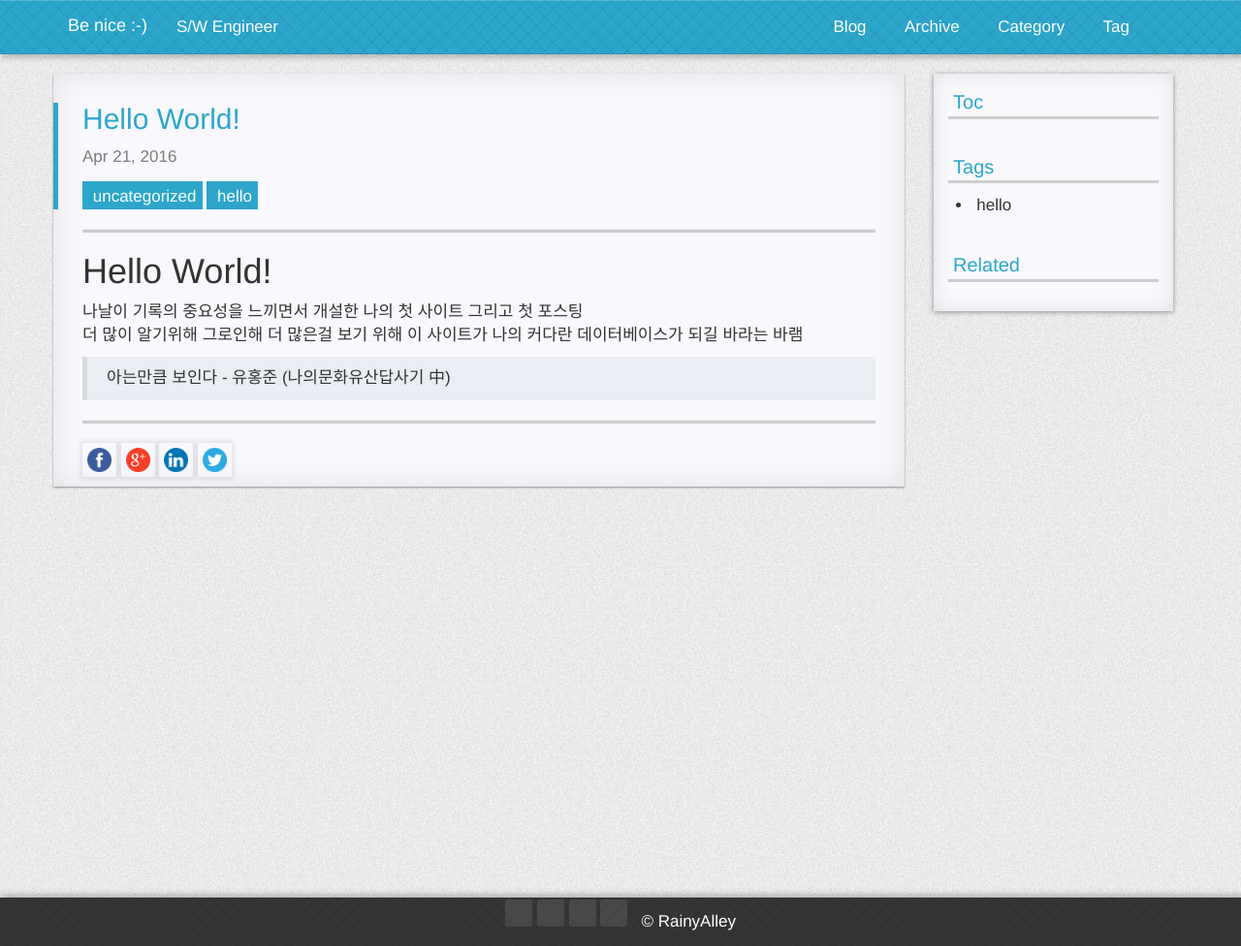
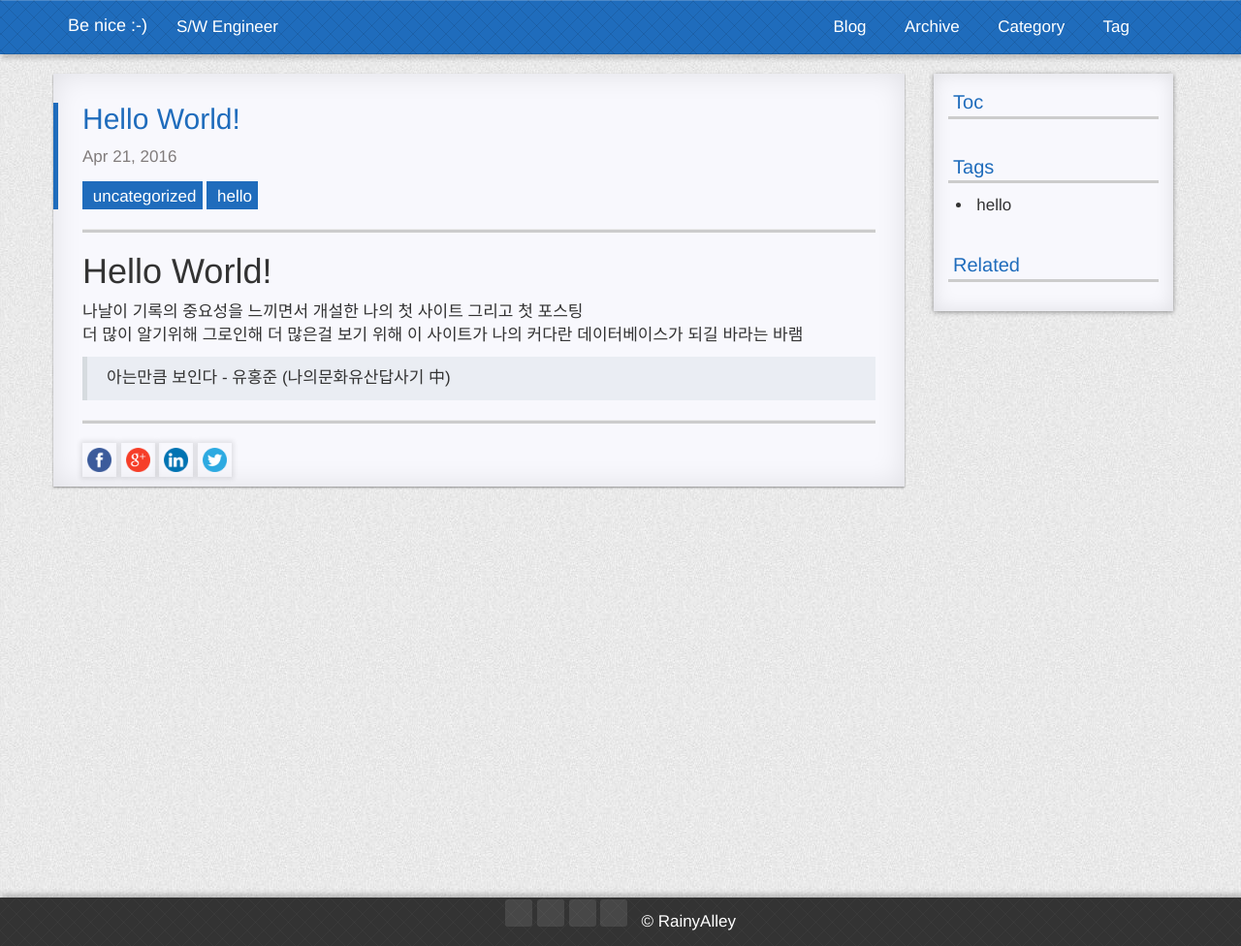
Before and after one commit to wkjeon/nicejeremy.github.io, a Jekyll site: the page built from _posts/everyday/2016-04-22-my-first-post.md, in a window 1280 px wide. Shown: the whole page at 97% size. Built offline with Jekyll 4.4.1, drawn with Linux system fonts in a browser that asks for light colours; nearby versions of some CDN libraries; comment, search, counter and statistics services are not loaded; a style sheet for code colours, icons or effects is not loaded.

Commit message:
change layout color

```diff
--- a/_includes/head.html
+++ b/_includes/head.html
@@ -5,7 +5,7 @@
     <meta name="viewport" content="width=device-width, initial-scale=1" />
     <meta name="keywords" content="{{ page.title }}, {% for category in page.categories %}{{ category }},{% endfor %} {% for tag in page.tags %}{{ tag }},{% endfor %} {{ site.title }}" />
     <meta name="description" content="{{ page.title }}, {% for category in page.categories %}{{ category }},{% endfor %} {% for tag in page.tags %}{{ tag }},{% endfor %} {% if page.excerpt %}{{ page.excerpt | strip_html | strip_newlines | truncate: 160 }}{% else %}{{ site.description }}{% endif %}" />
-    <meta name="theme-color" content="#2CA6CB"/>
+    <meta name="theme-color" content="#1F6CBC"/>
     <link rel="shortcut icon" type="image/x-icon" media="screen" href="{{ '/favicon.ico' | prepend: site.baseurl | prepend: site.url}}" />
     <link rel="canonical" href="{{ page.url | replace:'index.html','' | prepend: site.baseurl | prepend: site.url }}" />
     <link rel="alternate" type="application/rss+xml" title="{{ site.title }}" href="{{ '/feed.xml' | prepend: site.baseurl | prepend: site.url }}"  />
--- a/static/css/article-list.css
+++ b/static/css/article-list.css
@@ -39,7 +39,7 @@ article .title{
 
     margin-left: -25px;
     padding-left: 20px;
-    border-left: 5px solid #2ca6cb;
+    border-left: 5px solid #1f6cbc;
 }
 
 article .readmore{
--- a/static/css/post.css
+++ b/static/css/post.css
@@ -25,11 +25,11 @@
 .post header{
     margin-left: -30px;
     padding-left: 25px;
-    border-left: 5px solid #2ca6cb;
+    border-left: 5px solid #1f6cbc;
     line-height: 1.5;
 }
 .post header h2{
-    color: #2ca6cb;
+    color: #1f6cbc;
 }
 .post header p.post-meta{
     color: #817c7c;
@@ -37,10 +37,10 @@
 
 .post header p.post-tag a{
     display: inline-block;
-    background: #2ca6cb;
+    background: #1f6cbc;
     color: #fff;
     padding: 2px 5px 0px 5px;
-    border: 1px solid #2ca6cb;
+    border: 1px solid #1f6cbc;
     margin-top: 2px;
 }
 
@@ -124,7 +124,7 @@
     display: block;
     border-bottom: .1875em solid #ccc;
     font-size: 20px;
-    color: #2ca6cb;;
+    color: #1f6cbc;;
     margin-left: 15px;
     margin-right: 15px;
     padding-top: 15px;
--- a/static/css/style.css
+++ b/static/css/style.css
@@ -13,7 +13,7 @@ layout: null
 }
 
 .navbar-tiffany{
-    background-color: #2ca6cb;
+    background-color: #1f6cbc;
     border-top: 1px solid rgba(255,255,255,0.2);
     border-bottom: 1px solid rgba(0,0,0,0.1);
     box-shadow: 2px 4px 5px rgba(3,3,3,0.2);
@@ -29,7 +29,7 @@ layout: null
 }
 .footnote-tiffany{
     background-color: #333333;
-    border-color: #2ca6cb;
+    border-color: #1f6cbc;
     box-shadow: 2px -4px 5px rgba(3,-3,3,0.2);
 }
 
@@ -81,7 +81,7 @@ layout: null
 }
 
 .footnote .foot-item:hover{
-    background-color: #2ca6cb;
+    background-color: #1f6cbc;
     -webkit-transition: background .4s ease-in-out;
     -moz-transition: background .4s ease-in-out;
     -ms-transition: background .4s ease-in-out;
@@ -242,7 +242,7 @@ a:active {text-decoration: none}	/* 选定的链接 */
     width: 100%;
     padding-top: 15px;
     padding-bottom: 15px;
-    background-color: #2ca6cb;
+    background-color: #1f6cbc;
     display: none;
 }
 
--- a/static/css/tagCloud.css
+++ b/static/css/tagCloud.css
@@ -11,7 +11,7 @@
     left:0px;
     text-decoration:none;
     padding: 3px 6px;
-    color: #2ca6cb;
+    color: #1f6cbc;
 }
 .tagCloud a:hover{
     color: orchid;
```
